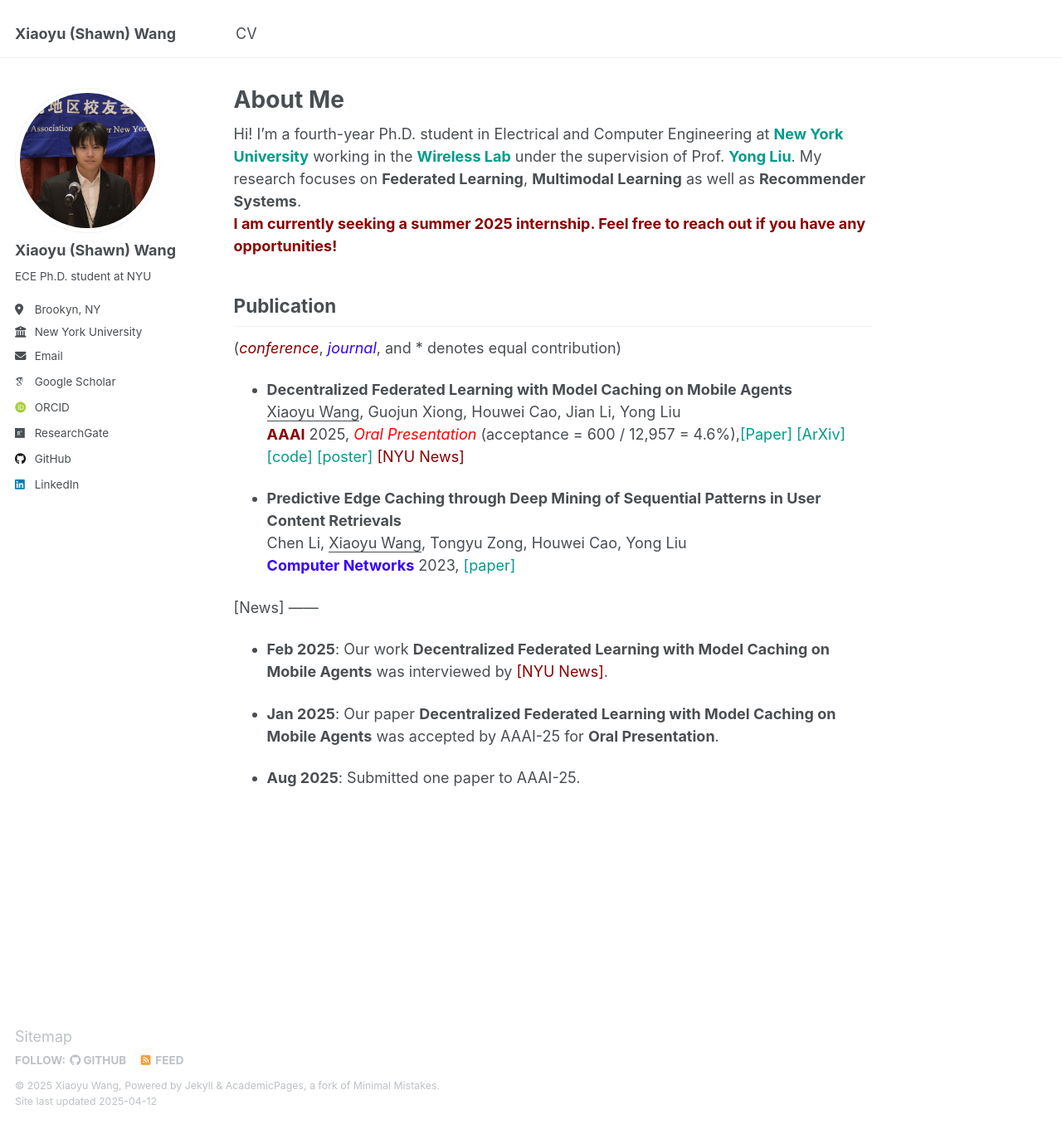
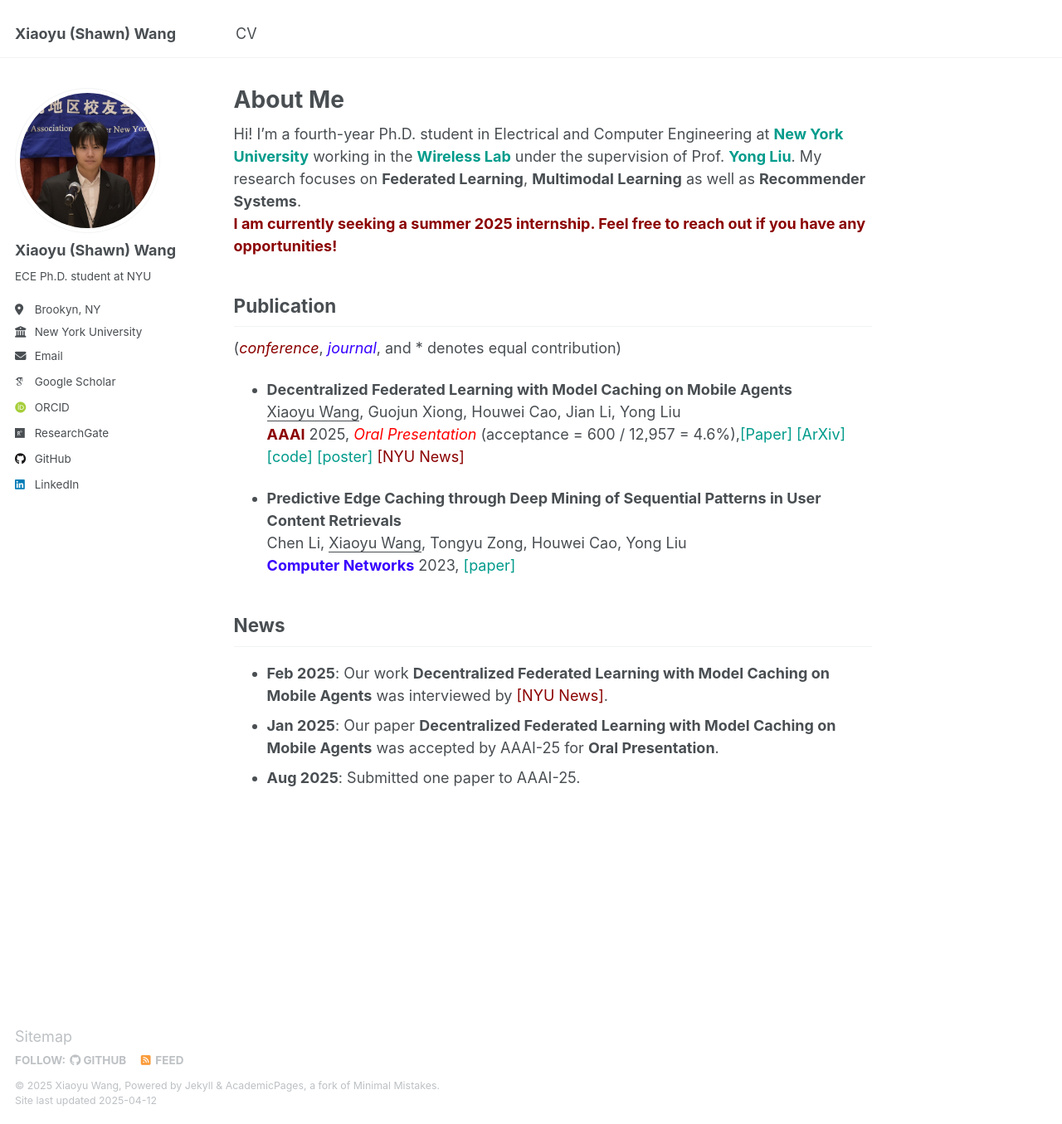
Before and after one commit to shawnxiaoyuwang/shawnxiaoyuwang.github.io, a Jekyll site: the page built from _pages/about.md, in a window 1280 px wide and 1355 px high. Shown: the whole window at 83% size. Built offline with Jekyll 4.4.1, drawn with Linux system fonts in a browser that asks for light colours; some web fonts are replaced.

```diff
--- a/_pages/about.md
+++ b/_pages/about.md
@@ -48,12 +48,10 @@ Project: **AWS-Sparse Vertical Federated Learning Platform and Hybrid VFL**
 
 ***Machine Learning Intern*** \\
 <a href="https://data-starcloud.pcl.ac.cn/" style="color: #009B8B; text-decoration: none;">**Peng Cheng Laboratory**</a> | Sep. 2019 - Jan. 2020\\
-Project: **Federated Learning Come Across With Label Noise Learning**
--->
-[News]
+Project: **Federated Learning Come Across With Label Noise Learning**-->
+
+News
 ------
 - **Feb 2025**: Our work **Decentralized Federated Learning with Model Caching on Mobile Agents** was interviewed by <a href="https://engineering.nyu.edu/news/self-driving-cars-learn-share-road-knowledge-through-digital-word-mouth" style="color: darkred; text-decoration: none;">[NYU News]</a>.
-
 - **Jan 2025**: Our paper **Decentralized Federated Learning with Model Caching on Mobile Agents** was accepted by AAAI-25 for **Oral Presentation**.
-
 - **Aug 2025**: Submitted one paper to AAAI-25.
```
